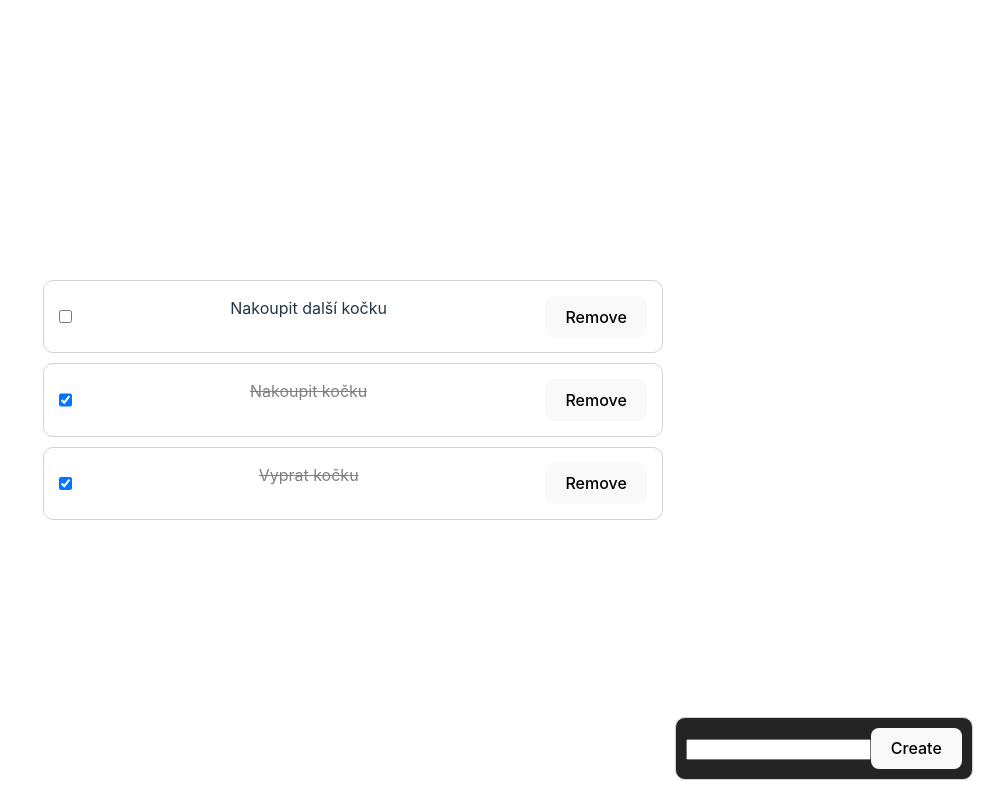
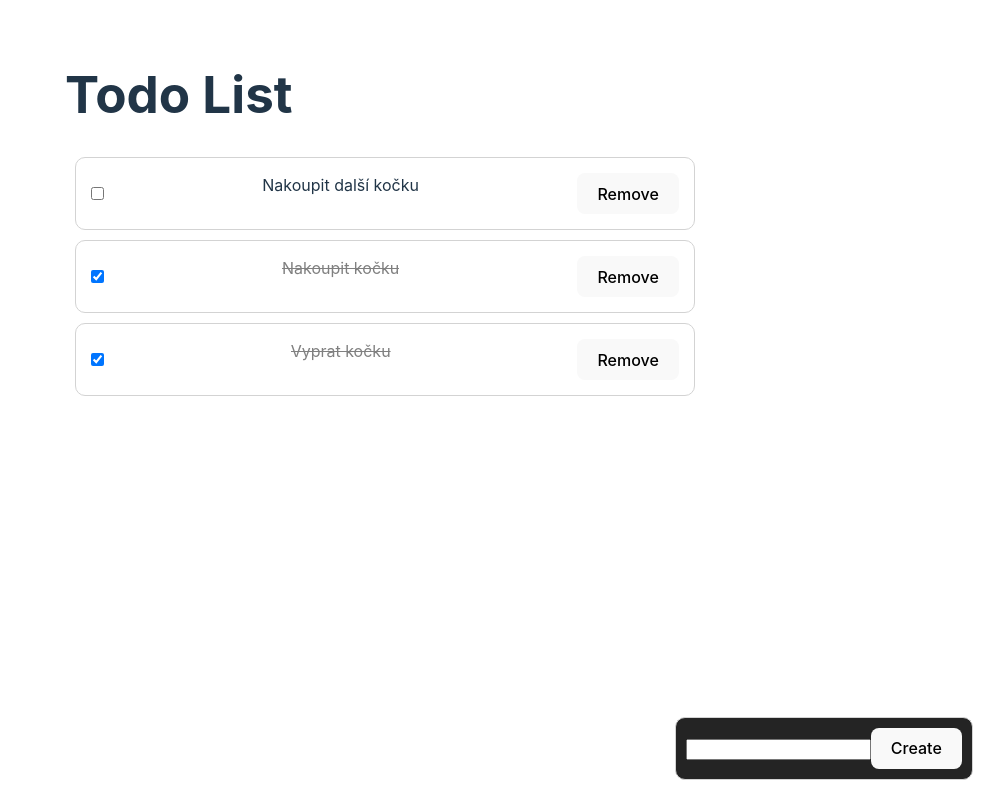
Before and after one commit to Rtep88/todo-list, a React (Vite) app: page / in a window 1280 px wide. Shown: the whole page, without its empty margins (287-1280 px from the left). Built offline with nearby package versions, Linux system fonts and the light colour scheme; data requests are answered from the project's data file.

Commit message:
Edit css

```diff
--- a/src/App.css
+++ b/src/App.css
@@ -1,45 +1,11 @@
 #root {
+  position: absolute;
+  top: 0;
+  left: calc(50vw - max(25vw, 210px));
   min-width: 350px;
   width: 50vw;
   margin: 0 auto;
   padding: 2rem;
-  text-align: center;
-}
-
-.logo {
-  height: 6em;
-  padding: 1.5em;
-  will-change: filter;
-  transition: filter 300ms;
-}
-.logo:hover {
-  filter: drop-shadow(0 0 2em #646cffaa);
-}
-.logo.react:hover {
-  filter: drop-shadow(0 0 2em #61dafbaa);
-}
-
-@keyframes logo-spin {
-  from {
-    transform: rotate(0deg);
-  }
-  to {
-    transform: rotate(360deg);
-  }
-}
-
-@media (prefers-reduced-motion: no-preference) {
-  a:nth-of-type(2) .logo {
-    animation: logo-spin infinite 20s linear;
-  }
-}
-
-.card {
-  padding: 2em;
-}
-
-.read-the-docs {
-  color: #888;
 }
 
 li {
@@ -53,11 +19,11 @@
   border-radius: 10px;
 }
 
-li > * {
+li>* {
   margin: 5px;
 }
 
-li > p{
+li>p {
   overflow: auto;
   text-align: center;
 }
--- a/src/App.tsx
+++ b/src/App.tsx
@@ -27,6 +27,8 @@
 
   return (
     <>
+      <h1>Todo List</h1>
+
       <CreateTask tasks={tasks} setTasks={setTasks} />
 
       <TaskList tasks={tasks} setTasks={setTasks} />
```
